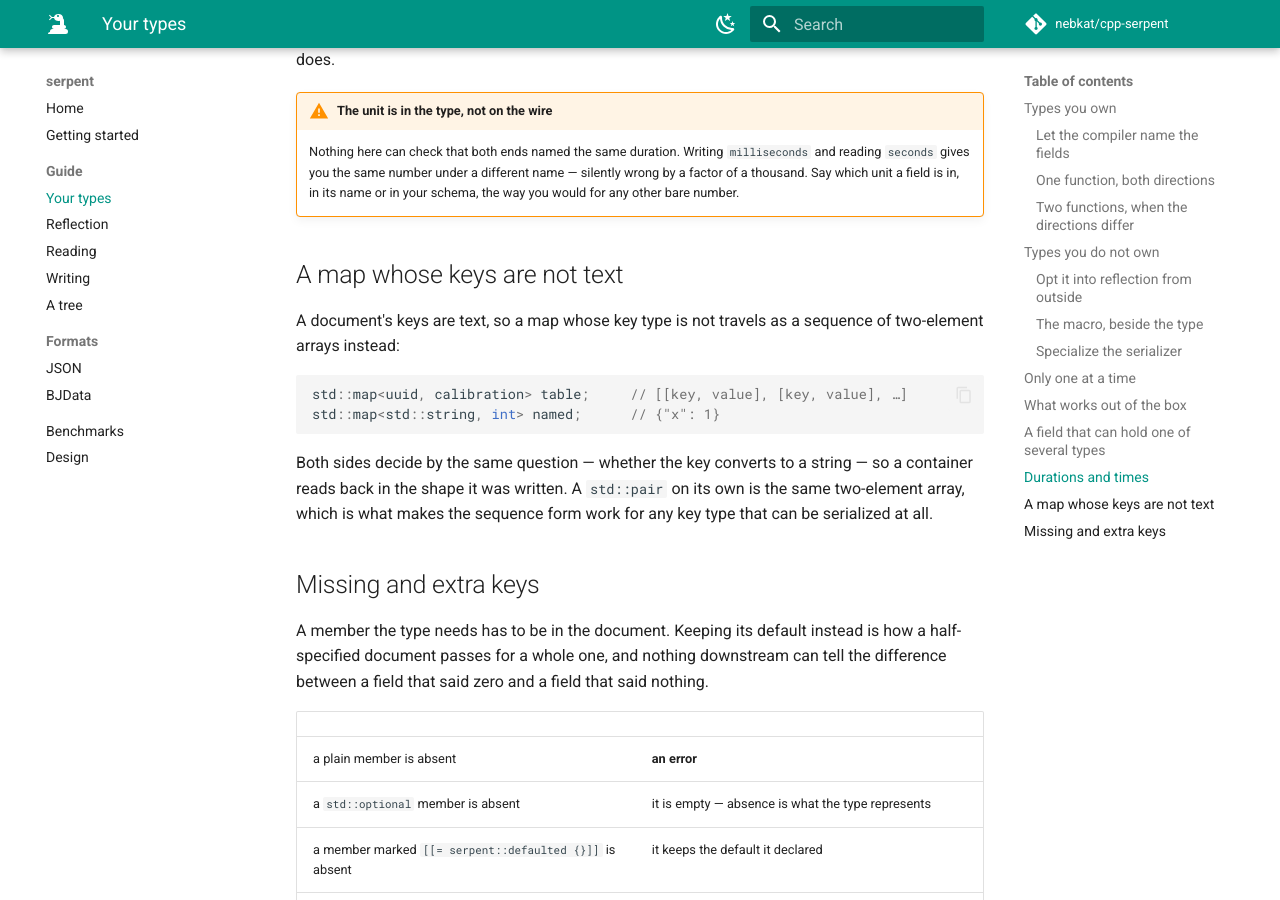
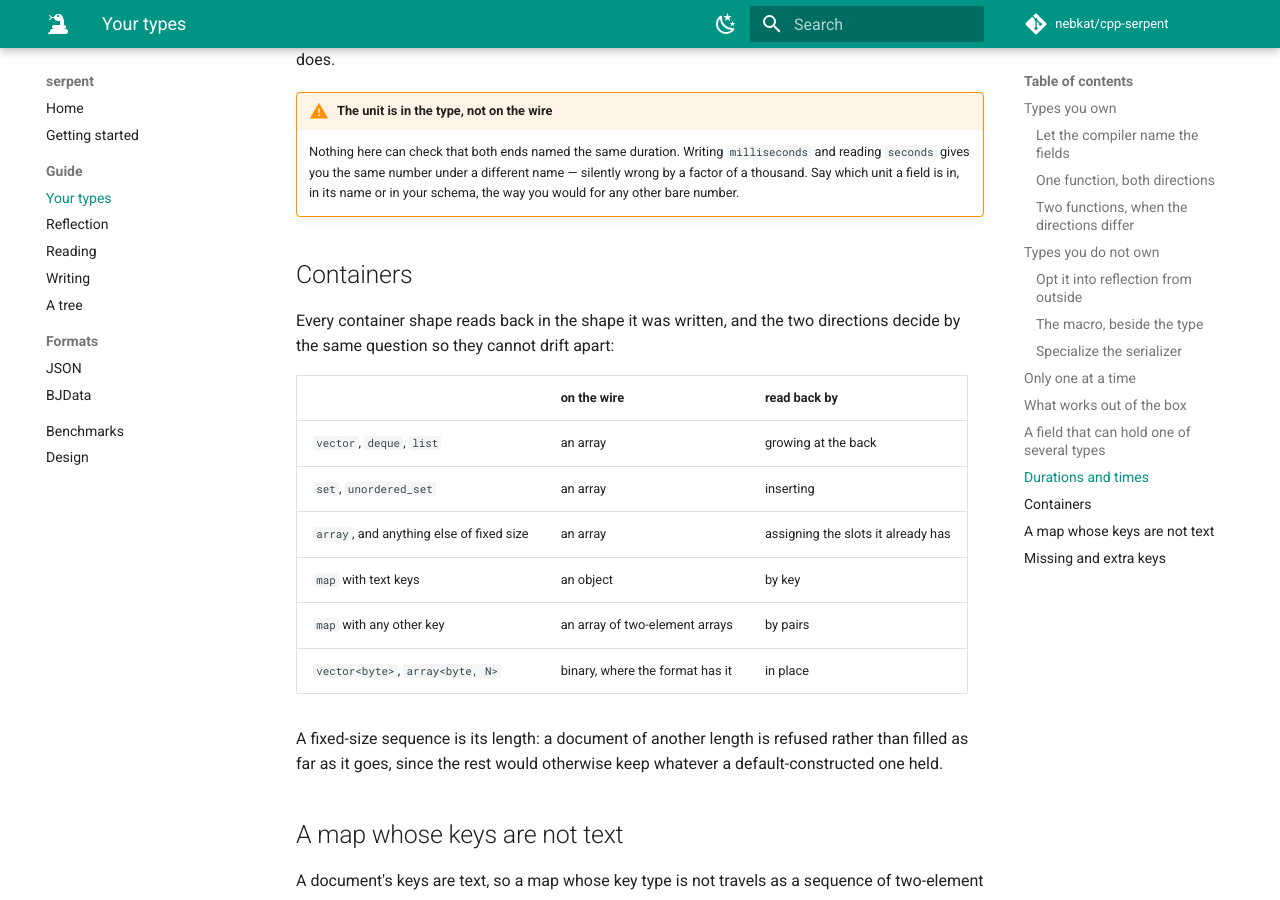
Before and after one commit to nebkat/cpp-serpent, an MkDocs documentation site: the page built from docs/types.md, in a window 1280 px wide and 900 px high, scrolled down 4916 px. Built offline with MkDocs 1.6.1 and Material for MkDocs 9.7.7, drawn with Linux system fonts in a browser that asks for light colours; comment, search, counter and statistics services are not loaded.

Commit message:
fix: Read back every container shape that can be written
std::array wrote as an array and had no read branch at all: the sequence
path wants clear() and push_back, and a fixed-size container has neither
because its elements are already there. It now assigns the slots it has,
and refuses a document of another length rather than filling as far as it
goes and leaving the rest at whatever a default-constructed one held.

Then, rather than wait for the next one, the branch pairs were walked -
and std::set was the same bug again, growing by insert rather than at the
back and so matching nothing on the way in. Both now round-trip, along
with deque, list, array, vector, set and both kinds of map, all asserted
in one place.

A pair-keyed map had to stay out of the new insert branch: it takes
insert too, and reading its value_type means reading through a const key.

```diff
--- a/docs/types.md
+++ b/docs/types.md
@@ -248,6 +248,23 @@ does.
     factor of a thousand. Say which unit a field is in, in its name or in your schema, the way
     you would for any other bare number.
 
+## Containers
+
+Every container shape reads back in the shape it was written, and the two directions decide by
+the same question so they cannot drift apart:
+
+| | on the wire | read back by |
+|---|---|---|
+| `vector`, `deque`, `list` | an array | growing at the back |
+| `set`, `unordered_set` | an array | inserting |
+| `array`, and anything else of fixed size | an array | assigning the slots it already has |
+| `map` with text keys | an object | by key |
+| `map` with any other key | an array of two-element arrays | by pairs |
+| `vector<byte>`, `array<byte, N>` | binary, where the format has it | in place |
+
+A fixed-size sequence is its length: a document of another length is refused rather than filled
+as far as it goes, since the rest would otherwise keep whatever a default-constructed one held.
+
 ## A map whose keys are not text
 
 A document's keys are text, so a map whose key type is not travels as a sequence of two-element
```
Also changed, not shown: 3 other files.
